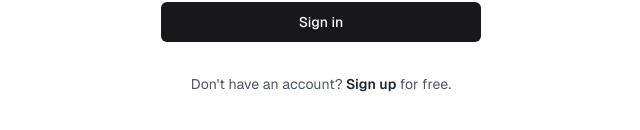
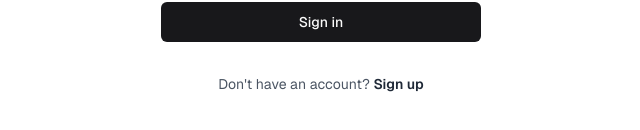
Before and after one commit to Awrmani/arman-chatbot, a Next.js app: page /login in a window 1280 px wide. Shown: the part 478-608 px from the top of the page, without its empty margins (319-959 px from the left). Built offline with nearby package versions, Linux system fonts and the light colour scheme.

Commit message:
display company logo based on userId

```diff
--- a/app/(auth)/login/page.tsx
+++ b/app/(auth)/login/page.tsx
@@ -56,7 +56,6 @@ export default function Page() {
             >
               Sign up
             </Link>
-            {" for free."}
           </p>
         </AuthForm>
       </div>
--- a/app/(chat)/page.tsx
+++ b/app/(chat)/page.tsx
@@ -1,5 +1,6 @@
 import { cookies } from 'next/headers';
 
+import { auth } from '@/app/(auth)/auth';
 import { Chat } from '@/components/custom/chat';
 import { getCompanyLogoUrlbyUserId } from '@/db/queries';
 import { DEFAULT_MODEL_NAME, models } from '@/lib/model';
@@ -13,7 +14,9 @@ export default async function Page() {
   const selectedModelName =
     models.find((m) => m.name === value)?.name || DEFAULT_MODEL_NAME;
 
-  const userId = "e60d57e2-1384-4286-a4a6-d746c09cb4b1";
+  const session = await auth();
+  const userId = session?.user?.id || '';
+
   const { url } = await getCompanyLogoUrlbyUserId(userId);
 
   return (
--- a/db/queries.ts
+++ b/db/queries.ts
@@ -1,7 +1,7 @@
 "server-only";
 
 import { genSaltSync, hashSync } from "bcrypt-ts";
-import { desc, eq, sql } from "drizzle-orm";
+import { desc, eq } from "drizzle-orm";
 import { drizzle } from "drizzle-orm/postgres-js";
 import postgres from "postgres";
 
```
